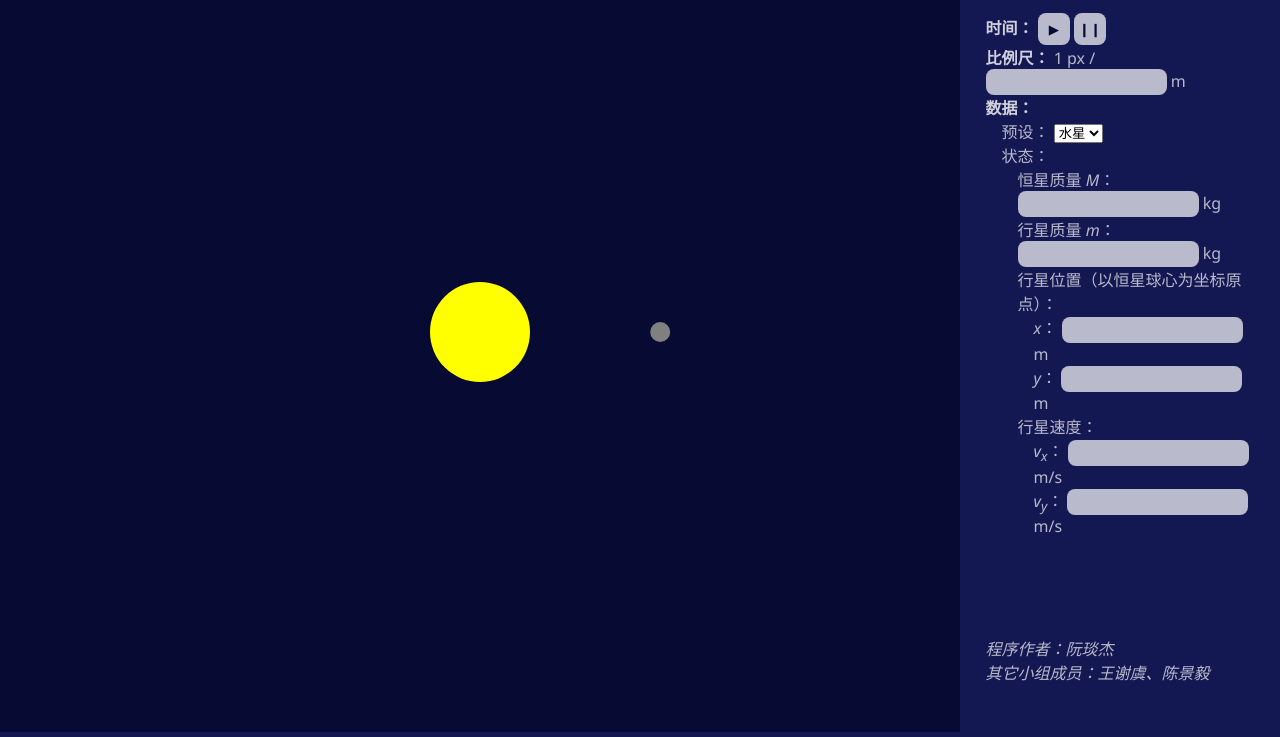
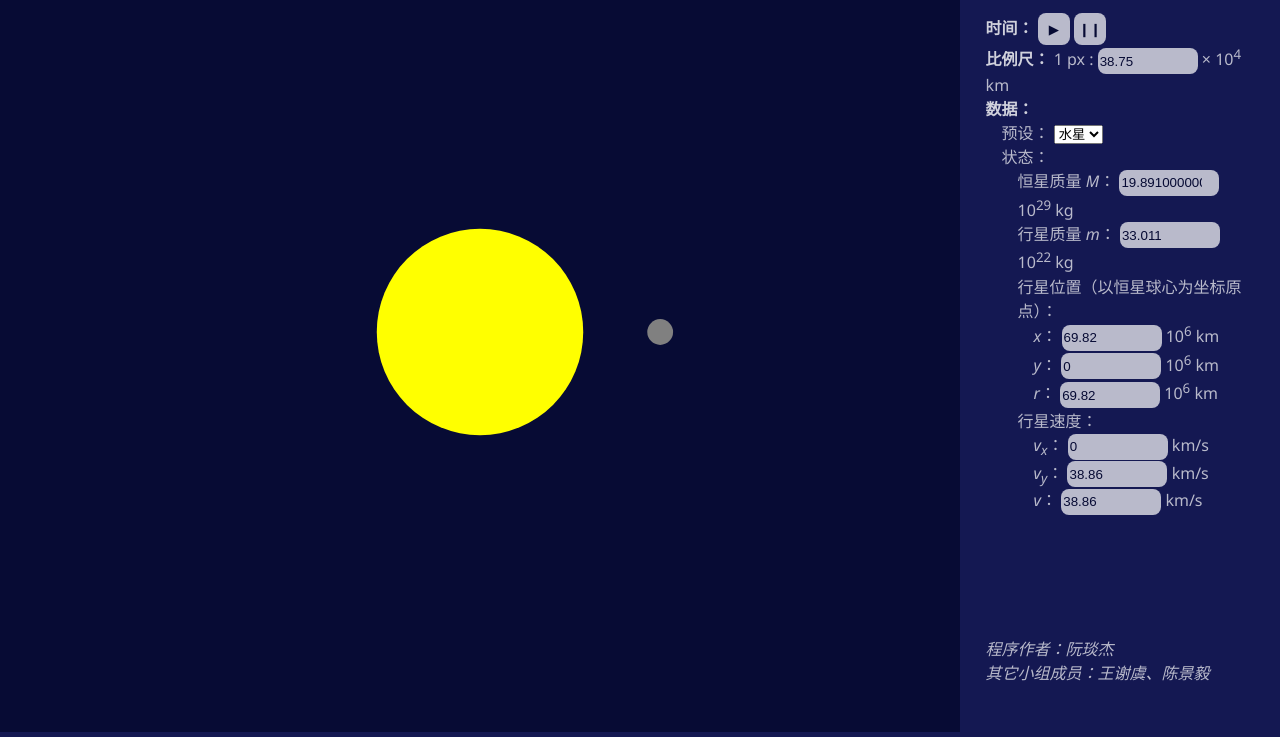
Before and after one commit to problem233/proj-solar-simulation, a website built with Parcel: page src/index.html in a window 1280 px wide. Shown: the part 68-805 px from the top of the page. Built offline with nearby package versions, Linux system fonts and the light colour scheme.

Commit message:
finish all the controls

```diff
--- a/src/index.css
+++ b/src/index.css
@@ -43,6 +43,10 @@ b {
   color: #070B34;
 }
 
+#control input {
+  width: 6rem;
+}
+
 #time button {
   width: 2rem;
   height: 2rem;
--- a/src/index.html
+++ b/src/index.html
@@ -19,16 +19,15 @@
     </div>
     <div id="scale">
       <b>比例尺：</b>
-      1 px /
-      <input id="scale" type="number" step="any" min="0">
-      m
+      1 px :
+      <input id="input-scale" type="number" step="any" min="0">
+      × 10<sup>4</sup> km
     </div>
     <div id="data">
       <b>数据：</b>
       <div id="preset">
         预设：
         <select id="preset-select">
-          <option value="mercury">水星</option>
         </select>
       </div>
       <div id="state">
@@ -36,24 +35,29 @@
         <div id="state-M">
           恒星质量 <i>M</i>：
           <input id="input-M" type="number" step="any" min="0">
-          kg
+          10<sup>29</sup> kg
         </div>
         <div id="state-m">
           行星质量 <i>m</i>：
           <input id="input-m" type="number" step="any" min="0">
-          kg
+          10<sup>22</sup> kg
         </div>
         <div id="state-pos">
           行星位置（以恒星球心为坐标原点）：
           <div id="state-pos-x">
             <i>x</i>：
             <input type="number" id="input-pos-x" step="any">
-            m
+            10<sup>6</sup> km
           </div>
           <div id="state-pos-y">
             <i>y</i>：
             <input type="number" id="input-pos-y" step="any">
-            m
+            10<sup>6</sup> km
+          </div>
+          <div id="state-pos-r">
+            <i>r</i>：
+            <input type="number" id="input-pos-r" step="any">
+            10<sup>6</sup> km
           </div>
         </div>
         <div id="state-v">
@@ -61,12 +65,17 @@
           <div id="state-v-x">
             <i>v<sub>x</sub></i>：
             <input type="number" id="input-v-x" step="any">
-            m/s
+            km/s
           </div>
           <div id="state-v-x">
             <i>v<sub>y</sub></i>：
             <input type="number" id="input-v-y" step="any">
-            m/s
+            km/s
+          </div>
+          <div id="state-v-len">
+            <i>v</i>：
+            <input type="number" id="input-v" step="any">
+            km/s
           </div>
         </div>
       </div>
--- a/src/index.ts
+++ b/src/index.ts
@@ -13,11 +13,30 @@ function circle (x: number, y: number, r: number) {
 
 const M = 1.9891e30
 
-const data: { [key: string]: State } = {
+const data: { [key: string]: State & { name: string } } = {
   mercury: { M,
+    name: "水星",
     m: 3.3011e23,
     m_v: [0, 3.886e4],
     m_pos: [6.982e10, 0]
+  },
+  venus: { M,
+    name: "金星",
+    m: 4.8675e24,
+    m_v: [0, 3.479e4],
+    m_pos: [1.0894e11, 0]
+  },
+  earth: { M,
+    name: "地球",
+    m: 5.9723e24,
+    m_v: [0, 2.929e4],
+    m_pos: [1.521e11, 0]
+  },
+  mars: { M,
+    name: "火星",
+    m: 6.4171e23,
+    m_v: [0, 2.197e4],
+    m_pos: [2.4923e11, 0]
   }
 }
 
@@ -26,14 +45,24 @@ const length = ([x, y]: [number, number]) => Math.sqrt(x * x + y * y)
 const multiSimulate = (state: State, T: number, steps: number): State =>
   steps > 0 ? multiSimulate(simulate(state, T), T, steps - 1) : state
 
-function drawState (ctx: CanvasRenderingContext2D, scale: number, state: State) {
-  ctx.fillStyle = "white"
+function drawState (ctx: CanvasRenderingContext2D, scale: number, realisticSize: boolean, state: State) {
   ctx.fillStyle = "yellow"
-  ctx.fill(circle(ctx.canvas.width / 2, ctx.canvas.height / 2, 50))
+  ctx.fill(circle(
+    ctx.canvas.width / 2, ctx.canvas.height / 2,
+    (realisticSize ? 6.957e8 : 4e10) * scale))
   ctx.fillStyle = "gray"
   ctx.fill(circle(
     ctx.canvas.width / 2 + state.m_pos[0] * scale,
-    ctx.canvas.height / 2 - state.m_pos[1] * scale, 10))
+    ctx.canvas.height / 2 - state.m_pos[1] * scale,
+    (realisticSize ? 2.4397e6 : 5e9) * scale));
+  (<HTMLInputElement> document.getElementById('input-M')).valueAsNumber = state.M / 1e29;
+  (<HTMLInputElement> document.getElementById('input-m')).valueAsNumber = state.m / 1e22;
+  (<HTMLInputElement> document.getElementById('input-pos-x')).valueAsNumber = state.m_pos[0] / 1e9;
+  (<HTMLInputElement> document.getElementById('input-pos-y')).valueAsNumber = state.m_pos[1] / 1e9;
+  (<HTMLInputElement> document.getElementById('input-pos-r')).valueAsNumber = length(state.m_pos) / 1e9;
+  (<HTMLInputElement> document.getElementById('input-v-x')).valueAsNumber = state.m_v[0] / 1e3;
+  (<HTMLInputElement> document.getElementById('input-v-y')).valueAsNumber = state.m_v[1] / 1e3;
+  (<HTMLInputElement> document.getElementById('input-v')).valueAsNumber = length(state.m_v) / 1e3
 }
 
 window.onload = () => {
@@ -45,7 +74,6 @@ window.onload = () => {
   view.appendChild(canvas)
 
   // simulation related constants
-  const scale = canvas.height / 3.1e11
   const viewSpeed = 3600 * 25 * 10 // 10 days / s
   const framerate = 50
   const simSpeed = framerate * 100 // 5000 steps / s
@@ -56,23 +84,112 @@ window.onload = () => {
   const frameTime = 1000 / framerate
 
   // state store
-  let stateStore = data.mercury
-  let paused = false
+  let scale = canvas.height / 3.1e11
+  let stateStore: State = data.mercury
+  let toPause = false
+  let reallyPaused = true
 
   const ctx = <CanvasRenderingContext2D> canvas.getContext('2d')
 
-  drawState(ctx, scale, stateStore)
-
-  function frame (state: State) {
-    stateStore = state
+  function redraw () {
     clearCanvas(ctx)
-    drawState(ctx, scale, state)
-    if (paused) paused = false
-    else setTimeout(() => frame(multiSimulate(state, T, steps)), frameTime)
+    // it's impractical to use realistic size
+    drawState(ctx, scale, false, stateStore)
   }
 
+  redraw();
+  (<HTMLInputElement> document.getElementById('input-scale')).valueAsNumber = 1 / scale / 1e7
+
+  function start () {
+    function frame (state: State) {
+      stateStore = state
+      redraw()
+      if (toPause) {
+        toPause = false
+        reallyPaused = true
+      } else setTimeout(() => frame(multiSimulate(state, T, steps)), frameTime)
+    }
+    if (reallyPaused) {
+      toPause = false
+      reallyPaused = false
+      frame(stateStore)
+    }
+  }
+
+  function pause () {
+    if (! reallyPaused) toPause = true
+  }
+
+  // time
   (<HTMLButtonElement> document.getElementById('continue'))
-    .addEventListener('click', () => frame(stateStore));
+    .addEventListener('click', start);
   (<HTMLButtonElement> document.getElementById('pause'))
-    .addEventListener('click', () => { paused = true })
+    .addEventListener('click', pause);
+  // scale
+  (<HTMLInputElement> document.getElementById('input-scale'))
+    .addEventListener('input', function () {
+      scale = 1 / this.valueAsNumber / 1e7
+      redraw()
+    })
+  // data
+  Object.keys(data).forEach(key => {
+    const option = document.createElement('option')
+    option.innerText = data[key].name
+    option.addEventListener('click', () => {
+      const prevPaused = reallyPaused
+      pause()
+      setTimeout(() => {
+        stateStore = data[key]
+        if (! prevPaused) start()
+        else redraw()
+      }, frameTime)
+    });
+    (<HTMLSelectElement> document.getElementById('preset-select')).add(option)
+  })
+  Array.from(
+    <HTMLCollectionOf<HTMLInputElement>>
+    (<HTMLDivElement> document.getElementById('data'))
+      .getElementsByTagName('input'))
+    .forEach(elem => {
+      elem.addEventListener('click', pause)
+      elem.addEventListener('blur', start)
+    });
+  (<HTMLInputElement> document.getElementById('input-M'))
+    .addEventListener('input', function () {
+      stateStore.M = this.valueAsNumber * 1e29
+      redraw()
+    });
+  (<HTMLInputElement> document.getElementById('input-m'))
+    .addEventListener('input', function () {
+      stateStore.m = this.valueAsNumber * 1e22
+      redraw()
+    });
+  (<HTMLInputElement> document.getElementById('input-pos-x'))
+    .addEventListener('input', function () {
+      stateStore.m_pos[0] = this.valueAsNumber * 1e9
+      redraw()
+    });
+  (<HTMLInputElement> document.getElementById('input-pos-y'))
+    .addEventListener('input', function () {
+      stateStore.m_pos[1] = this.valueAsNumber * 1e9
+      redraw()
+    });
+  (<HTMLInputElement> document.getElementById('input-v-x'))
+    .addEventListener('input', function () {
+      stateStore.m_v[0] = this.valueAsNumber * 1e3
+      redraw()
+    });
+  (<HTMLInputElement> document.getElementById('input-v-y'))
+    .addEventListener('input', function () {
+      stateStore.m_v[1] = this.valueAsNumber * 1e3
+      redraw()
+    });
+  (<HTMLInputElement> document.getElementById('input-pos-r'))
+    .addEventListener('input', function () {
+      redraw()
+    });
+  (<HTMLInputElement> document.getElementById('input-v'))
+    .addEventListener('input', function () {
+      redraw()
+    })
 }
--- a/tsconfig.json
+++ b/tsconfig.json
@@ -2,7 +2,7 @@
   "compilerOptions": {
     "target": "es5",
     "module": "esnext",
-    "lib": ["dom", "dom.iterable", "es5"],
+    "lib": ["dom", "dom.iterable", "es5", "es2015.iterable"],
     "outDir": "dist",
     "strict": true,
     "esModuleInterop": true,
--- a/tslint.json
+++ b/tslint.json
@@ -12,6 +12,7 @@
       "member-access": [true, "no-public", "check-accessor"],
       "member-ordering": false,
       "no-angle-bracket-type-assertion": false,
+      "only-arrow-functions": false,
       "no-console": false,
       "no-shadowed-variable": false,
       "object-literal-sort-keys": false,
```
